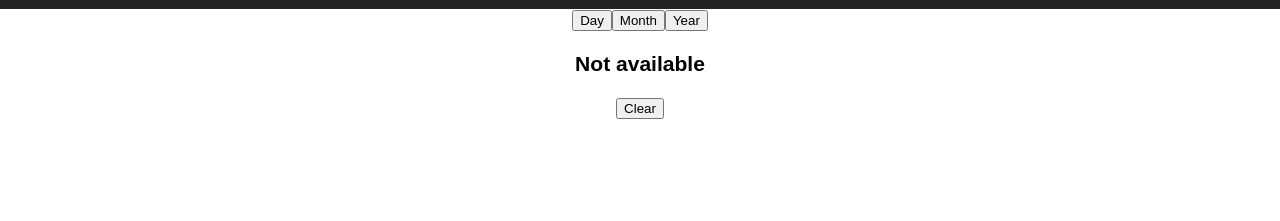
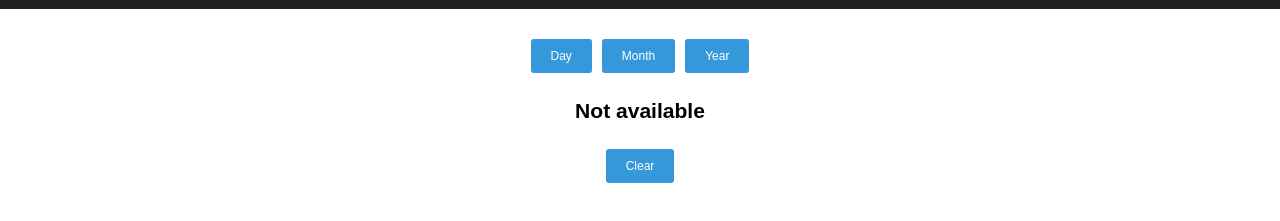
Before and after one commit to deadw00d/pet-project-job, a React app: page / in a window 1280 px wide. Shown: the part 71-292 px from the top of the page. Built offline with nearby package versions, Linux system fonts and the light colour scheme.

Commit message:
Added button styles

```diff
--- a/src/view/App.css
+++ b/src/view/App.css
@@ -20,10 +20,34 @@
 
 .App-intro {
   font-size: large;
+  margin-top: 25px;
+}
+
+.App-intro button {
+  -webkit-border-radius: 3;
+  -moz-border-radius: 3;
+  border-radius: 3px;
+  font-family: Arial;
+  color: #ffffff;
+  font-size: 12px;
+  background: #3498db;
+  padding: 10px 20px 10px 20px;
+  text-decoration: none;
+  border: 0;
+  margin: 5px;
+}
+
+.App-intro button:hover {
+  background: #3cb0fd;
+  text-decoration: none;
+}
+
+.App-intro button:focus {
+  outline: none;
 }
 
 .pressed {
-  box-shadow: 1px 0px 11px 1px rgba(73,214,51,1);
+  box-shadow: 0px 0px 12px 2px #03A9F4;;
 }
 
 @keyframes App-logo-spin {
```
